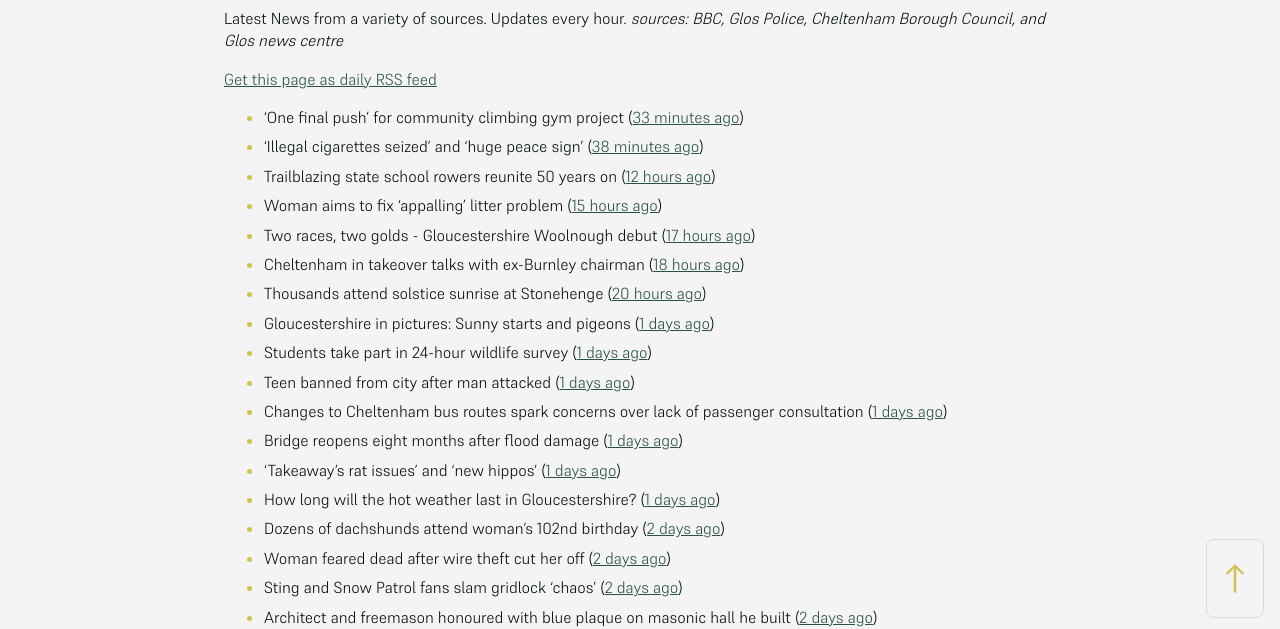
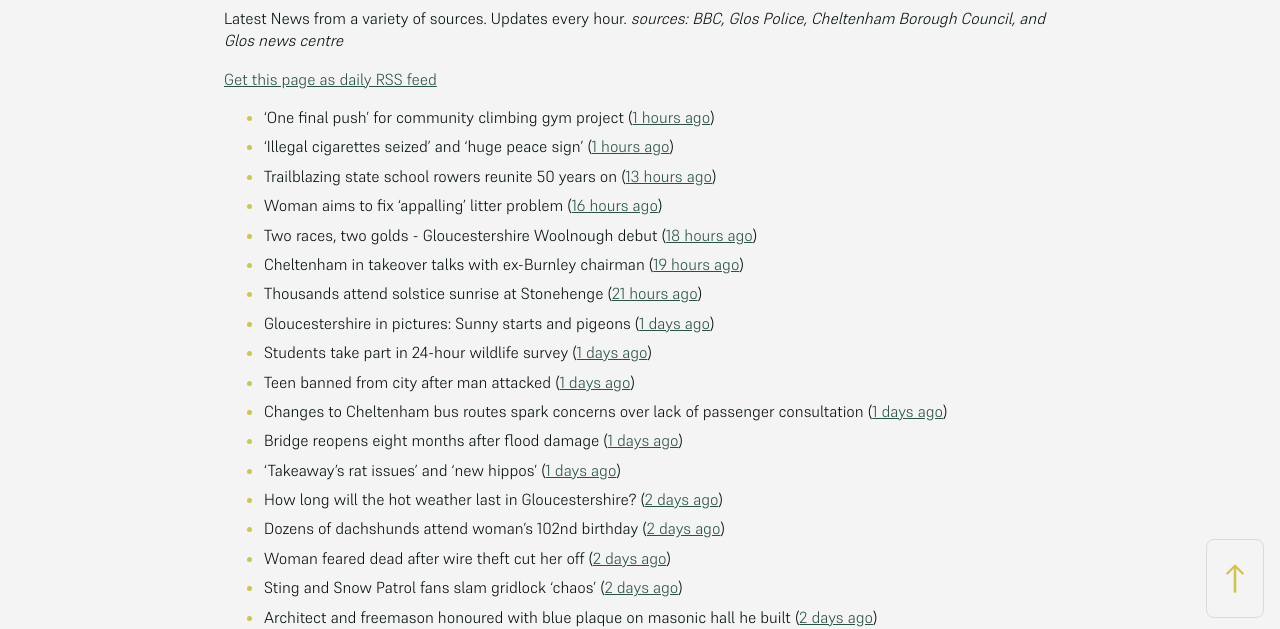
Before and after one commit to mat-0/cheltenham-open-data, a Jekyll site: the page built from _pages/news.md, in a window 1280 px wide. Shown: the part 266-895 px from the top of the page. Built offline with Jekyll 4.4.1, drawn with Linux system fonts in a browser that asks for light colours.

Commit message:
Updated 2025-06-22 07:58:18

```diff
--- a/_pages/news.md
+++ b/_pages/news.md
@@ -12,20 +12,20 @@ _sources: BBC, Glos Police, Cheltenham Borough Council, and Glos news centre_
 [Get this page as daily RSS feed](/daily.rss)
 
 <!-- news_marker starts -->
-- 'One final push' for community climbing gym project ([33 minutes ago](https://www.bbc.com/news/articles/cx2v55q5kpeo))
-- 'Illegal cigarettes seized' and 'huge peace sign' ([38 minutes ago](https://www.bbc.com/news/articles/cy9x4grl3zno))
-- Trailblazing state school rowers reunite 50 years on ([12 hours ago](https://www.bbc.com/news/articles/ce9xgerg0n5o))
-- Woman aims to fix 'appalling' litter problem ([15 hours ago](https://www.bbc.com/news/articles/cqjq05rv191o))
-- Two races, two golds - Gloucestershire Woolnough debut ([17 hours ago](https://www.bbc.com/sport/rowing/articles/cgjg4516w15o))
-- Cheltenham in takeover talks with ex-Burnley chairman ([18 hours ago](https://www.bbc.com/sport/football/articles/ckg3v5135meo))
-- Thousands attend solstice sunrise at Stonehenge ([20 hours ago](https://www.bbc.com/news/articles/cg75gp1y233o))
+- 'One final push' for community climbing gym project ([1 hours ago](https://www.bbc.com/news/articles/cx2v55q5kpeo))
+- 'Illegal cigarettes seized' and 'huge peace sign' ([1 hours ago](https://www.bbc.com/news/articles/cy9x4grl3zno))
+- Trailblazing state school rowers reunite 50 years on ([13 hours ago](https://www.bbc.com/news/articles/ce9xgerg0n5o))
+- Woman aims to fix 'appalling' litter problem ([16 hours ago](https://www.bbc.com/news/articles/cqjq05rv191o))
+- Two races, two golds - Gloucestershire Woolnough debut ([18 hours ago](https://www.bbc.com/sport/rowing/articles/cgjg4516w15o))
+- Cheltenham in takeover talks with ex-Burnley chairman ([19 hours ago](https://www.bbc.com/sport/football/articles/ckg3v5135meo))
+- Thousands attend solstice sunrise at Stonehenge ([21 hours ago](https://www.bbc.com/news/articles/cg75gp1y233o))
 - Gloucestershire in pictures: Sunny starts and pigeons ([1 days ago](https://www.bbc.com/news/articles/cwye9g90870o))
 - Students take part in 24-hour wildlife survey ([1 days ago](https://www.bbc.com/news/articles/cn41ze3r27zo))
 - Teen banned from city after man attacked ([1 days ago](https://www.bbc.com/news/articles/c75rl4we60wo))
 - Changes to Cheltenham bus routes spark concerns over lack of passenger consultation ([1 days ago](https://gloucesternewscentre.co.uk/changes-to-cheltenham-bus-routes-spark-concerns-over-lack-of-passenger-consultation/))
 - Bridge reopens eight months after flood damage ([1 days ago](https://www.bbc.com/news/articles/cz09md3ve3no))
 - 'Takeaway's rat issues' and 'new hippos' ([1 days ago](https://www.bbc.com/news/articles/c5ygx2p4lw5o))
-- How long will the hot weather last in Gloucestershire? ([1 days ago](https://www.bbc.co.uk/sounds/play/p0lkf1rq))
+- How long will the hot weather last in Gloucestershire? ([2 days ago](https://www.bbc.co.uk/sounds/play/p0lkf1rq))
 - Dozens of dachshunds attend woman's 102nd birthday ([2 days ago](https://www.bbc.com/news/videos/c307l54nlrmo))
 - Woman feared dead after wire theft cut her off ([2 days ago](https://www.bbc.com/news/articles/cp3k96521neo))
 - Sting and Snow Patrol fans slam gridlock 'chaos' ([2 days ago](https://www.bbc.com/news/articles/cwygv0pqy74o))
```
Also changed, not shown: _data/flood.json (+4 -4 lines), _pages/fix-my-street.md (+1 -1 lines), index.md (+5 -5 lines).
